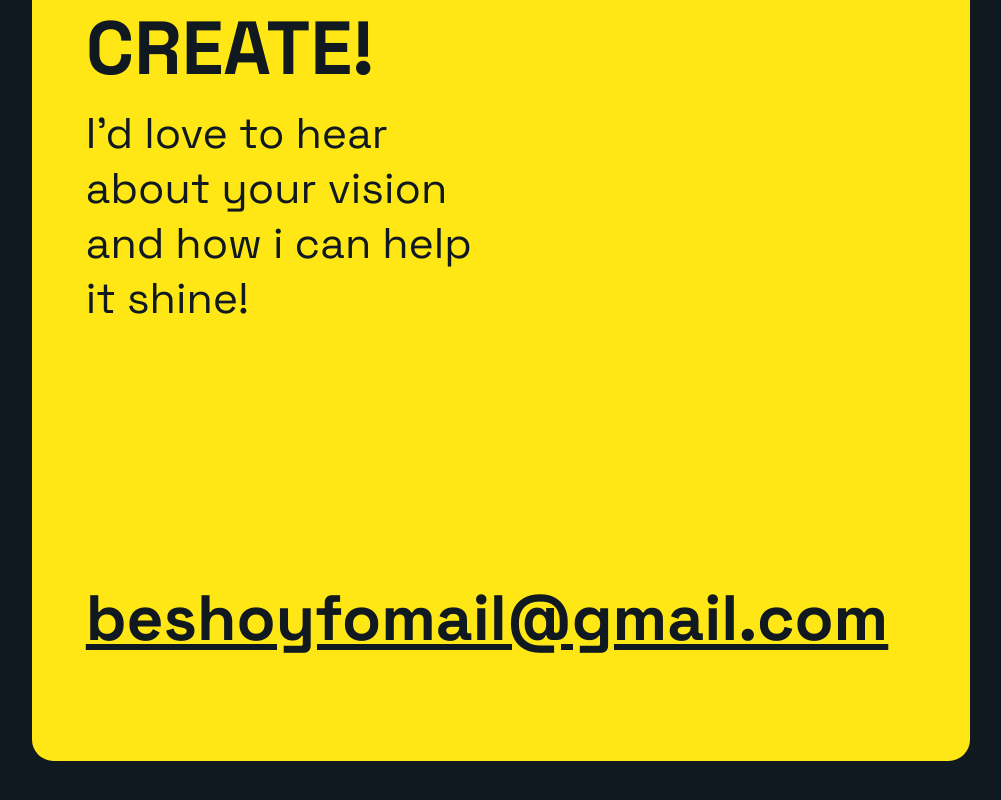
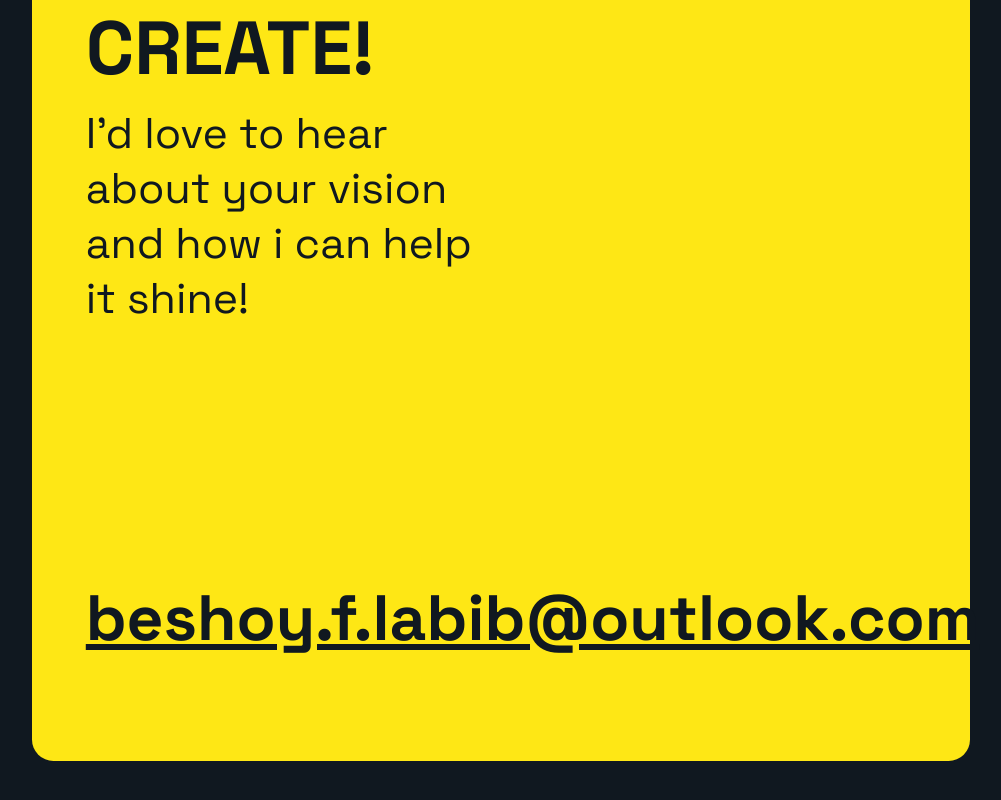
Before and after one commit to beshoy-13/My-portfolio, a plain HTML site: page index.html in a window 1280 px wide. Shown: the part 4973-5773 px from the top of the page, without its empty margins (139-1140 px from the left). Drawn offline with Linux system fonts and the light colour scheme.

Commit message:
Update index.html

```diff
--- a/index.html
+++ b/index.html
@@ -131,7 +131,7 @@
         <div class="contactinfo">
             <p>I'd love to hear about your vision and how i can help it shine!</p>
             <!-- <a href="">Contact me</a> -->
-                <a class="email" href="fomailbeshoy@gmail.com">beshoyfomail@gmail.com</a>
+                <a class="email" href="beshoy.f.labib@outlook.com">beshoy.f.labib@outlook.com</a>
                 <img src="images/phone-call.png" alt="phone Illustration">
         </div>
     </div>
```
